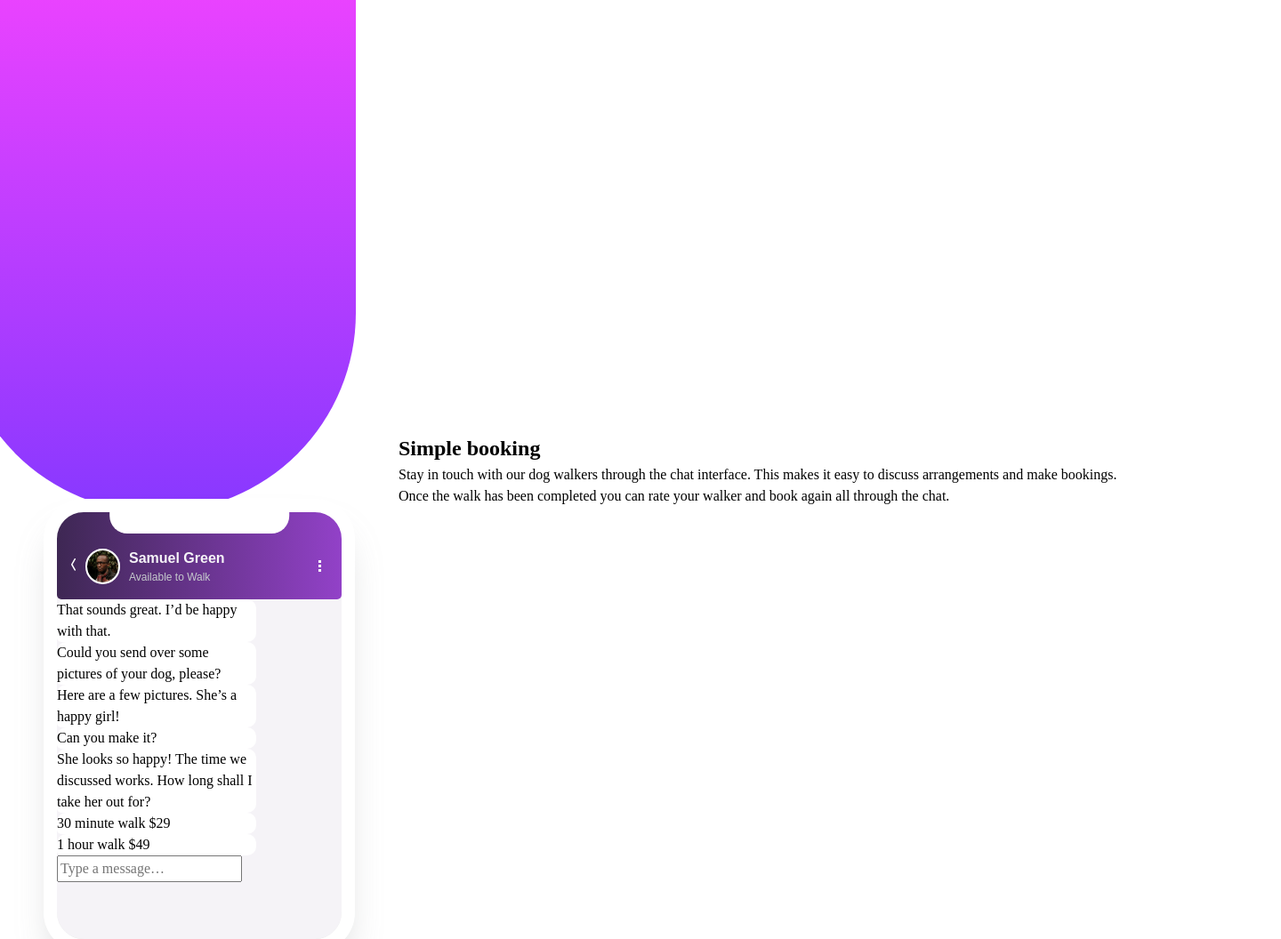
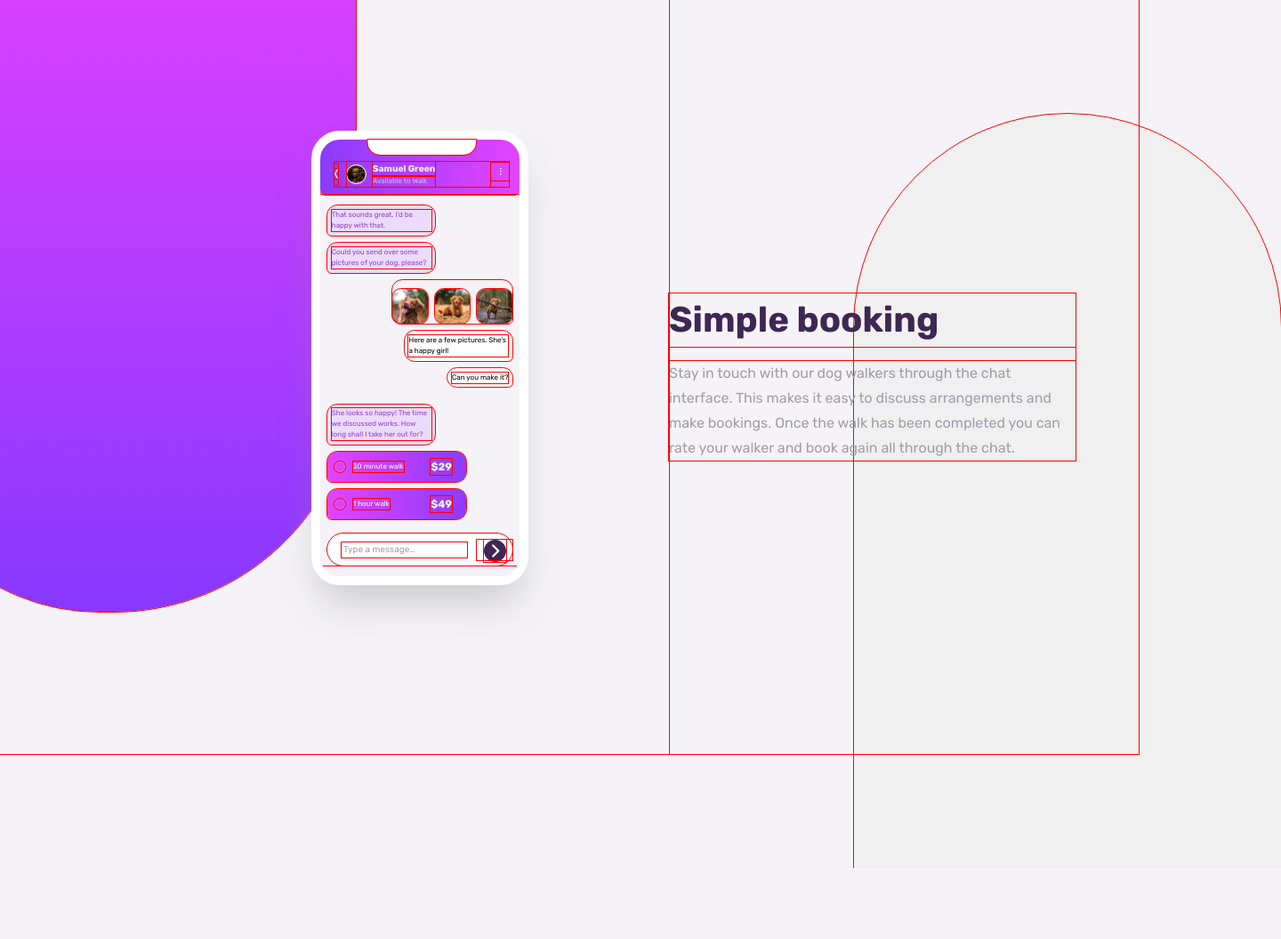
Before and after one commit to youssefKetata/chat-app-css-illustration, a plain HTML site: page index.html in a window 1280 px wide. Shown: the whole page at 89% size, 1440 px wide, since content can reach past the window. After the commit the page ends 976 px from the top, so only its background shows below. Drawn offline with Linux system fonts and the light colour scheme.

Commit message:
first design

```diff
--- a/index.html
+++ b/index.html
@@ -11,6 +11,8 @@
   <link rel="stylesheet" href="style.css">
   <!-- fonts -->
   <link href="https://fonts.google.com/specimen/Rubik">
+  <link rel="stylesheet" href="https://fonts.googleapis.com/css2?family=Rubik:wght@400;700&display=swap">
+
 
 </head>
 
@@ -22,7 +24,7 @@
         <div class="notch"></div>
         <div class="contact-info">
           <a href="#" class="return">
-            <svg viewBox="0 0 7.29 19.98" width="5">
+            <svg viewBox="0 0 7.29 19.98" width="4">
               <path class="cls-1"
                 d="M2.32,10l4.9-8.52A1.1,1.1,0,0,0,6.74.14,1.11,1.11,0,0,0,5.27.53L.15,9.39A1.44,1.44,0,0,0,0,9.7a1.21,1.21,0,0,0,0,.67.87.87,0,0,0,.09.21l5.12,8.86a1.09,1.09,0,1,0,1.88-1.09Z" />
             </svg>
@@ -38,26 +40,55 @@
           </div>
           <a href="#" class="three-dots">
             <svg viewBox="0 0 100 100" width="20">
-              <rect x="50" y="30" width="15" height="15" style="fill: rgb(255, 255, 255);"></rect>
-              <rect x="50" y="55" width="15" height="15" style="fill: rgb(255, 255, 255);"></rect>
-              <rect x="50" y="80" width="15" height="15" style="fill: rgb(255, 255, 255);"></rect>
+              <rect x="50" y="30" width="8" height="8" style="fill: rgb(255, 255, 255);"></rect>
+              <rect x="50" y="45" width="8" height="8" style="fill: rgb(255, 255, 255);"></rect>
+              <rect x="50" y="60" width="8" height="8" style="fill: rgb(255, 255, 255);"></rect>
             </svg>
           </a>
       </header>
       <section class="chat-section">
-        <div class="chat-box other-person">That sounds great. I’d be happy with that.</div>
-        <div class="chat-box other-person">Could you send over some pictures of your dog, please?</div>
-        <div class="images-box"></div>
-        <div class="chat-box">Here are a few pictures. She’s a happy girl!</div>
-        <div class="chat-box">Can you make it?</div>
-        <div class="chat-box other-person">She looks so happy! The time we discussed works. How long shall I take her
-          out for?</div>
-        <div class="chat-box other-person">30 minute walk
-          $29</div>
-        <div class="chat-box other-person">1 hour walk
-          $49</div>
-        <input type="text" placeholder="Type a message…">
-        <div class="send"></div>
+        <div class="chat-box other-person">
+          <p>That sounds great. I’d be happy with that.</p>
+        </div>
+        <div class="chat-box other-person">
+          <p>Could you send over some pictures of your dog, please?</p>
+        </div>
+        <div class="chat-box images-box">
+          <img src="images\dog-image-1.jpg" alt="image">
+          <img src="images\dog-image-2.jpg" alt="image">
+          <img src="images\dog-image-3.jpg" alt="image">
+        </div>
+        <div class="chat-box">
+          <p>Here are a few pictures. She’s a happy girl!</p>
+        </div>
+        <div class="chat-box">
+          <p>Can you make it?
+        </div>
+        <div class="chat-box other-person">
+          <p>She looks so happy! The time we discussed works. How long shall I take her
+            out for?</p>
+        </div>
+        <div class="chat-box other-person price-box">
+          <input name="2" type="radio">
+          <p>30 minute walk</p>
+          <p class="price">$29</p>
+        </div>
+        <div class="chat-box other-person price-box">
+          <input name="2" type="radio">
+          <p>1 hour walk</p>
+          <p class="price">$49</p>
+        </div>
+        <div class="send-box">
+          <input type="text" placeholder="Type a message…">
+          <button type="submit">
+            <svg fill="hsl(271, 36%, 24%)" height="25px" width="25px" viewBox="0 0 330 330">
+              <path id="XMLID_2_" d="M165,0C74.019,0,0,74.019,0,165s74.019,165,165,165s165-74.019,165-165S255.981,0,165,0z M225.606,175.605
+	            l-80,80.002C142.678,258.535,138.839,260,135,260s-7.678-1.464-10.606-4.394c-5.858-5.857-5.858-15.355,0-21.213l69.393-69.396
+	            l-69.393-69.392c-5.858-5.857-5.858-15.355,0-21.213c5.857-5.858,15.355-5.858,21.213,0l80,79.998
+	            c2.814,2.813,4.394,6.628,4.394,10.606C230,168.976,228.42,172.792,225.606,175.605z" />
+            </svg>
+          </button>
+        </div>
       </section>
     </div>
   </section>
@@ -71,11 +102,12 @@
     </p>
   </section>
 
-
   <!-- <div class="attribution">
     Challenge by <a href="https://www.frontendmentor.io?ref=challenge" target="_blank">Frontend Mentor</a>.
     Coded by <a href="#">Your Name Here</a>.
   </div> -->
+  <div class="drop reverse-drop"></div>
 </body>
 
+
 </html>
--- a/style.css
+++ b/style.css
@@ -16,10 +16,14 @@
 
   --fw-400: 400;
   --fw-500: 500;
-  --fw-700: 700;
+  --fw-700: 600;
 
+  --fs-50: 0.4rem;
+  --fs-100: 0.5rem;
+  --fs-200: 0.625rem;
+  --fs-300: 0.75rem;
   --fs-400: 1rem;
-
+  --fs-700: 2.5rem;
 }
 
 /* Box sizing rules */
@@ -27,7 +31,10 @@
 *::before,
 *::after {
   box-sizing: border-box;
+  outline: red 1px solid;
 }
+
+
 
 /* Remove default margin */
 body,
@@ -65,7 +72,10 @@ body {
   min-height: 100vh;
   text-rendering: optimizeSpeed;
   line-height: 1.5;
-
+  display: flex;
+  background-color: var(--clr-neutral-200);
+  font-family: var(--ff-primary);
+  overflow-x: hidden;
 }
 
 /* A elements that don't have a class get default styles */
@@ -106,37 +116,66 @@ select {
 }
 
 .drop {
-  width: 28rem;
-  height:36rem;
-  border-radius: 0 0 14rem 14rem;
+  width: 33rem;
+  height: 53rem;
+  border-radius: 0 0 17rem 15rem;
   position: relative;
-  top: 0rem;
-  left: -3rem;
-  background: rgb(2, 0, 36);
-  background: linear-gradient(var(--clr-vibrant-400), var(--clr-vibrant-500));
+  background: hsl(270, 1%, 94%);
+  overflow: hidden;
+  z-index: -1;
+}
+
+.purple-drop {
+  background: linear-gradient(var(--clr-vibrant-400) 0%, var(--clr-vibrant-500));
+  top: -10rem;
+  left: -8rem;
+}
+
+.reverse-drop {
+  width: 30rem;
+  right: -10rem;
+  top: 8rem;
+  position: absolute;
+  border-radius: 15rem 15rem 0 0;
+  overflow: hidden;
+
 }
 
 body {
   display: flex;
   align-items: center;
+  margin: 0;
+  padding: 0;
+}
+
+section {
+  padding: 0;
+  margin: 0;
 }
 
 .mobile {
   background-color: var(--clr-neutral-200);
-  outline: var(--clr-neutral-100) solid 15px;
-  height: 30rem;
-  width: 20rem;
-  border-radius: 30px;
+  outline: var(--clr-neutral-100) solid 10px;
+  width: 14rem;
+  border-radius: 22px;
   box-shadow: 0px 28px 44px hsla(195, 2%, 55%, 0.4);
   position: relative;
-  left: 4rem;
-  top: 0;
+  left: -10.5rem;
+  top: 9.8rem;
+  padding-bottom: .75rem;
+}
+
+.right-side {
+  display: flex;
+  align-items: flex-start;
 }
 
 .mobile>header {
-  background: linear-gradient(90deg, var(--clr-primary-500) 0% ,var(--clr-primary-400));
-  padding: 0 1rem 1rem 1rem;
-  border-radius: 0 0 5px 5px;
+  background: linear-gradient(90deg, rgb(140, 59, 252), rgb(228, 67, 255));
+  /* rgb(228, 67, 255)
+  rgb(140, 59, 252) */
+  padding: 0 .75rem .6rem 1rem;
+  border-radius: 10px 10px 6px 6px;
 }
 
 .mobile>header>.notch {
@@ -144,17 +183,17 @@ body {
   left: 50%;
   transform: translateX(-50%);
   top: 0;
-  width: 70%;
-  height: 1.5rem;
+  width: 62%;
+  height: 1.1rem;
   background-color: var(--clr-neutral-100);
-  border-radius: 0 0 20px 20px;
-  margin-bottom: 1rem;
+  border-radius: 0 0 14px 14px;
+  margin-bottom: 0.5rem;
 }
 
 .mobile>header>.contact-info {
   display: flex;
   align-items: center;
-  gap: 0.8rem;
+  gap: 0.625rem;
 }
 
 .three-dots {
@@ -164,15 +203,15 @@ body {
 .person-info {
   display: flex;
   align-items: center;
-  gap: .75rem;
+  gap: .5rem;
 }
 
 .person-img {
-  width: 2.2rem;
-  height: 2.2rem;
+  width: 1.3rem;
+  height: 1.3rem;
   border-radius: 50%;
   background-color: var(--clr-neutral-100);
-  outline: var(--clr-neutral-100) solid 2px;
+  outline: var(--clr-neutral-100) solid 1px;
 }
 
 .person-img>img {
@@ -185,29 +224,158 @@ body {
   fill: var(--clr-neutral-100);
 }
 
-.person-info > div > .name {
+.person-info>div>.name {
   font-family: var(--ff-primary);
-  font-size: 1rem;
+  font-size: .64rem;
   font-weight: var(--fw-700);
   color: var(--clr-neutral-200);
 }
 
-.person-info > div > .status {
+.person-info>div>.status {
   font-family: var(--ff-primary);
-  font-size: 0.75rem;
+  font-size: 0.5rem;
   font-weight: var(--fw-400);
   color: var(--clr-neutral-300);
 }
+
 .chat-section {
-  paddings: .75rem .5rem 0 .5rem;
+  padding: .75rem .5rem 0 .5rem;
 }
+
 .chat-box {
   background-color: var(--clr-neutral-100);
-  width: 70%;
-  border-radius: 10px 10px 10px 5px;
+  width: fit-content;
+  /* max-width: 28ch; */
+  border-radius: .7rem .7rem 5px .7rem;
   position: relative;
   top: 0;
-  left: 0;
+  margin-bottom: .5rem;
+  margin-left: auto;
+  padding: 0.4rem .5rem 0.3rem .5rem;
+  padding: .3rem;
+  font-family: var(--ff-primary);
+  font-size: var(--fs-100);
+  font-weight: var(--fw-400);
+  background-color: var(--clr-neutral-100);
+}
 
+.chat-box>p {
+  max-width: 22ch;
+}
+
+.chat-box:nth-child(5) {
+  margin-bottom: 1.2rem;
+}
+
+.other-person {
+  border-radius: .7rem .7rem .7rem 5px;
+  background-color: hsl(273, 77%, 92%);
+  color: var(--clr-primary-400);
+  margin-left: 0;
+}
+
+.images-box {
+  max-width: 65%;
+  display: grid;
+  align-items: start;
+  justify-content: end;
+  grid-template-columns: 1fr 1fr 1fr;
+  gap: .5rem;
+  background-color: transparent;
+  padding: 0;
+}
+
+.images-box>img {
+  width: 2.65rem;
+  aspect-ratio: 1;
+  border-radius: .6rem;
+  margin-top: 10px;
+}
+
+.price-box {
+  display: flex;
+  align-items: center;
+  gap: .3rem;
+  background: linear-gradient(90deg, rgb(228, 67, 255), rgb(140, 59, 252));
+  min-width: 75%;
+  color: var(--clr-neutral-100);
+  padding-right: 1rem;
+  padding: 0.5rem 1rem 0.5rem .5rem;
+}
+
+input[type="radio"] {
+  -webkit-appearance: none;
+  -moz-appearance: none;
+  appearance: none;
+  display: inline-block;
+  width: 1.5em;
+  height: 1.5em;
+  background-clip: content-box;
+  border: 0.1em solid var(--clr-primary-300);
+  border-radius: 50%;
+  background-color: transparent;
+  transition: border-color 0.2s ease-out;
+  margin: 0 0.5em 0 0;
+  transition: outline 0.2s ease-out;
+}
+
+input[type="radio"]:checked {
+  background-color: var(--clr-neutral-300);
+  outline: var(--clr-primary-300) solid 2px;
+  outline-offset: -2px;
+}
+
+.price-box>.price {
+  font-weight: var(--fw-700);
+  font-size: var(--fs-300);
+  margin-left: auto;
+}
+
+.send-box {
+  background-color: var(--clr-neutral-100);
+  padding: .4rem 0rem .4rem 1rem;
+  border-radius: 100px;
+  display: flex;
+  align-items: center;
+  margin-top: 1rem;
+}
+
+input[type="text"] {
+  border: none;
+  font-family: var(--ff-primary);
+  font-size: var(--fs-200);
+}
+
+input[type="text"]::placeholder {
+  color: var(--clr-neutral-400);
+}
+
+button[type="submit"] {
+  border: none;
+  background-color: transparent;
+  height: 23px !important;
+  width: 40px !important;
+  cursor: pointer;
+  padding: 0;
+  height: fit-content;
+  margin-left: auto;
+}
+
+.left-side {
+  font-family: var(--ff-primary);
+  max-width: 45ch;
+}
+
+.left-side>p {
+  color: var(--clr-neutral-400);
+  line-height: 1.75;
+  font-size: var(--fs-400);
+}
+
+.left-side>h2 {
+  font-weight: var(--fw-700);
+  font-size: var(--fs-700);
+  color: var(--clr-primary-500);
+  margin-bottom: 1rem;
 
 }
```
Also changed, not shown: 1 other file.
